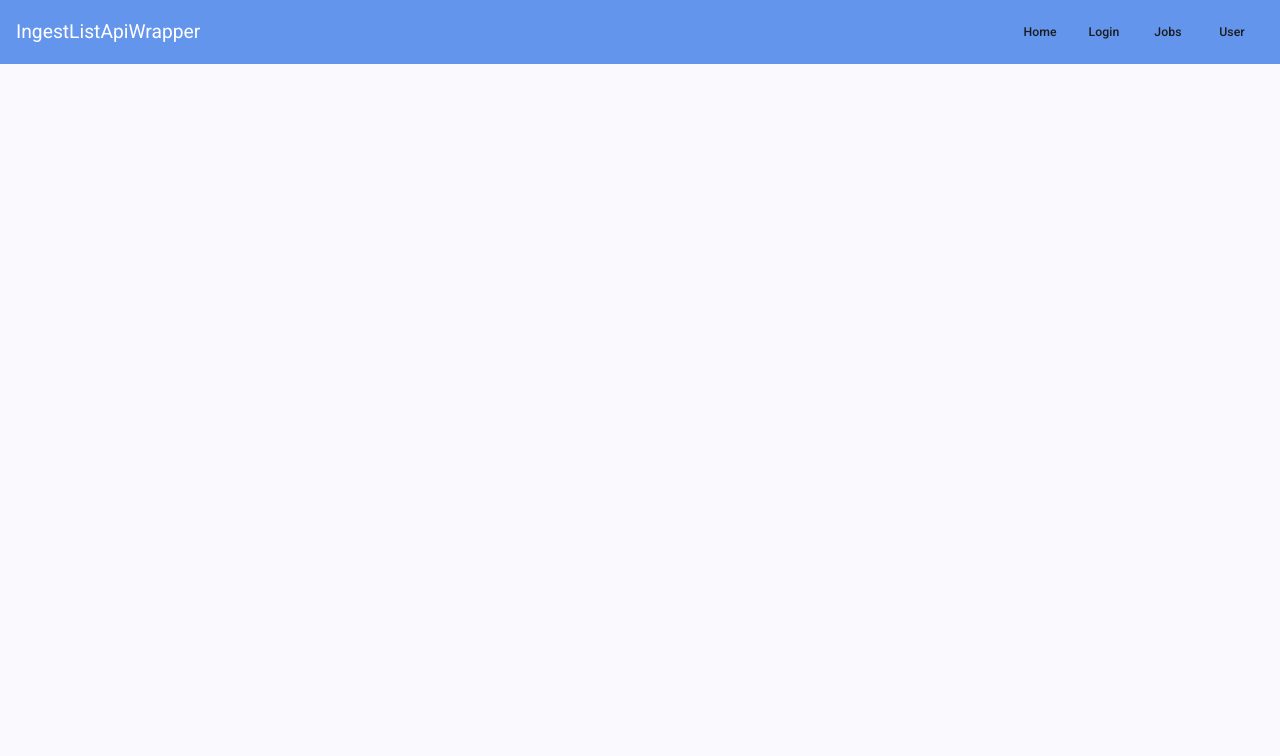
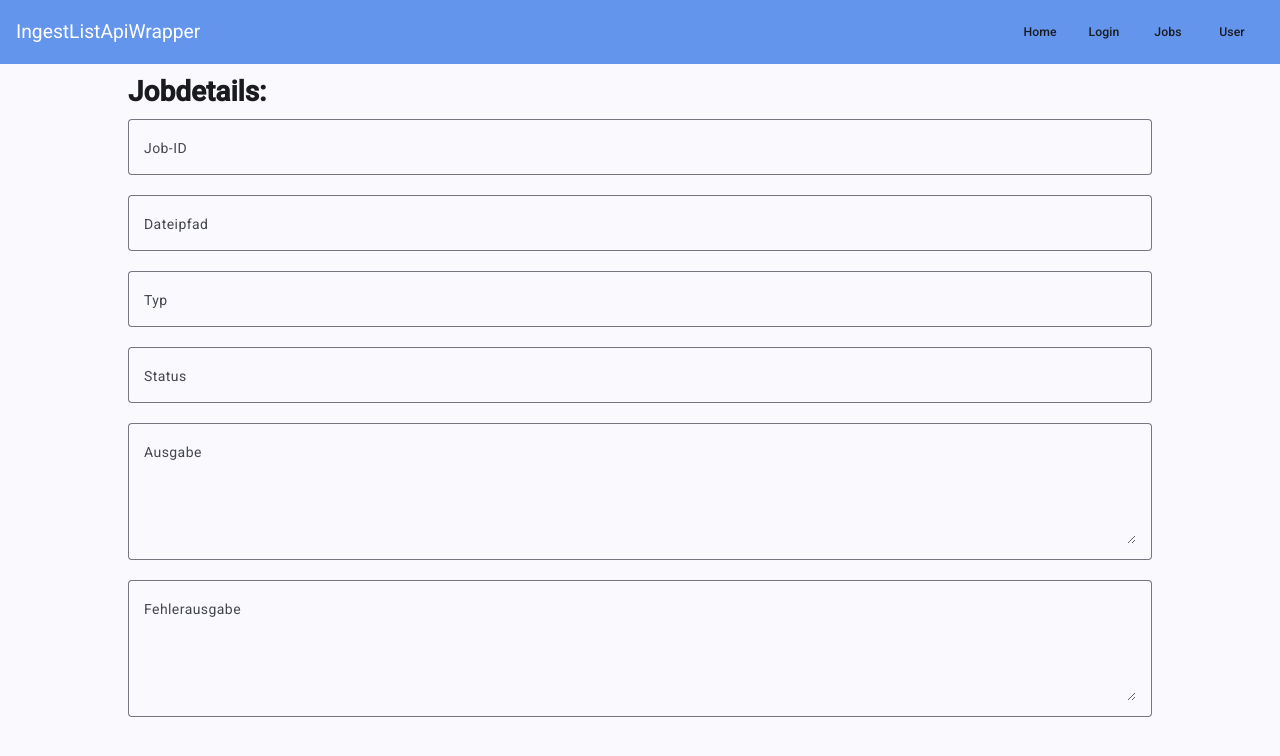
Before and after one commit to dhufe/IngestListApiWrapper, an Angular app in the folder frontend/: page /jobs/editJob/1 in a window 1280 px wide. Before the commit this address led to /. Shown: the top 756 px of the page. Built offline with nearby package versions, Linux system fonts and the light colour scheme.

Commit message:
Details are working now. Started Job creation

```diff
--- /dev/null
+++ b/frontend/src/app/components/job/job-create/job-create.html
@@ -0,0 +1 @@
+<p>job-create works!</p>
--- /dev/null
+++ b/frontend/src/app/components/job/job-details/job-details.html
@@ -0,0 +1,53 @@
+<div class="container">
+  <h1>Jobdetails:</h1>
+  <form (keyup.enter)="updateHost()">
+    <div class="row">
+      <div class="col-12">
+        <mat-form-field appearance="outline">
+          <mat-label>Job-ID</mat-label>
+          <input matInput id="jobid" type="text" readonly="true" placeholder="jobid" name="jobid" [(ngModel)]="job.id">
+        </mat-form-field>
+      </div>
+    </div>
+    <div class="row">
+      <div class="col-12">
+        <mat-form-field appearance="outline">
+          <mat-label>Dateipfad</mat-label>
+          <input matInput id="jobfilename" readonly="true" type="text" placeholder="Dateipfad" name="jobfilename" [(ngModel)]="job.filename">
+        </mat-form-field>
+      </div>
+    </div>
+    <div class="row">
+      <div class="col-12">
+        <mat-form-field appearance="outline">
+          <mat-label>Typ</mat-label>
+          <input matInput id="jobtype" readonly="true" type="text" placeholder="Dateipfad" name="jobtype" [(ngModel)]="job.type">
+        </mat-form-field>
+      </div>
+    </div>
+    <div class="row">
+      <div class="col-12">
+        <mat-form-field appearance="outline">
+          <mat-label>Status</mat-label>
+          <input matInput readonly="true" id="jobstatus" type="text" placeholder="Status" name="jobstatus" [(ngModel)]="job.status">
+        </mat-form-field>
+      </div>
+    </div>
+    <div class="row">
+      <div class="col-12">
+        <mat-form-field appearance="outline">
+          <mat-label>Ausgabe</mat-label>
+          <textarea matInput id="joboutput" type="text" placeholder="Ausgabe" name="joboutput" [(ngModel)]="job.output" rows="5"></textarea>
+        </mat-form-field>
+      </div>
+    </div>
+    <div class="row">
+      <div class="col-12">
+        <mat-form-field appearance="outline">
+          <mat-label>Fehlerausgabe</mat-label>
+          <textarea matInput id="joberror" readonly="true" type="text" placeholder="Fehler" name="joberror" [(ngModel)]="job.error" rows="5"></textarea>
+        </mat-form-field>
+      </div>
+    </div>
+  </form>
+</div>
--- /dev/null
+++ b/frontend/src/app/components/job/job-details/job-details.ts
@@ -0,0 +1,46 @@
+import {Component, OnInit} from '@angular/core';
+import {JobComponent} from '../job';
+import {Job} from '../../../model/job';
+import {JobService} from '../../../services/job';
+import {ActivatedRoute} from '@angular/router';
+import {FormsModule} from '@angular/forms';
+import {MatFormField, MatInputModule, MatLabel} from '@angular/material/input';
+
+@Component({
+  selector: 'app-job-details',
+  imports: [
+    FormsModule,
+    MatInputModule,
+    MatFormField,
+    MatLabel
+  ],
+  templateUrl: './job-details.html',
+  styleUrl: './job-details.scss',
+})
+export class JobDetails extends JobComponent implements OnInit {
+
+  job: Job = new Job();
+
+
+  constructor(private route: ActivatedRoute, private jobService: JobService) {
+    super();
+    this.route.params.subscribe(params => {
+      this.job = params['id'];
+      if (params && params['id']) {
+        const user = this.currentUser
+        if (user) {
+          this.jobService.getJobById(params['id'], user)
+            .subscribe(job => this.job = job);
+        }
+      }
+    });
+  }
+
+  ngOnInit() {
+
+  }
+
+  updateHost() {
+
+  }
+}
--- a/frontend/src/app/components/job/job-list/job-list.html
+++ b/frontend/src/app/components/job/job-list/job-list.html
@@ -1,35 +1,33 @@
-
-
 <mat-form-field>
   <mat-label>Filter</mat-label>
-  <input matInput (keyup)="applyFilter($event)" placeholder="Ex. Mia" #input>
+  <input matInput (keyup)="applyFilter($event)" placeholder="Pending" #input>
 </mat-form-field>
 
 <div class="container">
-<table mat-table [dataSource]="dataSource" class="mat-elevation-z8" matSort (matSortChange)="announceSortChange($event)">
+  <table mat-table [dataSource]="dataSource" class="mat-elevation-z8" matSort
+         (matSortChange)="announceSortChange($event)">
 
-  <!-- Position Column -->
+    <!-- ID Column -->
     <ng-container matColumnDef="Id">
-    <th mat-header-cell *matHeaderCellDef> Id </th>
-    <td mat-cell *matCellDef="let element"> {{element.id}} </td>
+      <th mat-header-cell *matHeaderCellDef> Id</th>
+      <td mat-cell *matCellDef="let element"> {{ element.id }}</td>
     </ng-container>
 
-  <!-- Name Column -->
+    <!-- FileName Column -->
     <ng-container matColumnDef="FileName">
-    <th mat-header-cell *matHeaderCellDef> Dateiname </th>
-    <td mat-cell *matCellDef="let element"> {{element.filename}} </td>
+      <th mat-header-cell *matHeaderCellDef> Dateiname</th>
+      <td mat-cell *matCellDef="let element"> {{ element.filename }}</td>
     </ng-container>
 
-  <!-- Weight Column -->
+    <!-- Type Column -->
     <ng-container matColumnDef="Type">
-    <th mat-header-cell *matHeaderCellDef> Typ </th>
-    <td mat-cell *matCellDef="let element"> {{element.type}} </td>
+      <th mat-header-cell *matHeaderCellDef> Typ</th>
+      <td mat-cell *matCellDef="let element"> {{ element.type }}</td>
     </ng-container>
 
-  <!-- Symbol Column -->
+    <!-- Status Column -->
     <ng-container matColumnDef="Status">
-    <th mat-header-cell *matHeaderCellDef> Status </th>
-
+      <th mat-header-cell *matHeaderCellDef> Status</th>
       <td mat-cell *matCellDef="let element">
         <!-- {{element.status}} -->
         <div class="float-end">
@@ -38,12 +36,33 @@
               <mat-icon aria-hidden="false" fontIcon="error"></mat-icon>
             }
             @case ("Completed") {
-            <mat-icon aria-hidden="false" fontIcon="check"></mat-icon>
+              <mat-icon aria-hidden="false" fontIcon="check_circle"></mat-icon>
             }
-          @default{
-            {{element.status}}
+            @case ("Running") {
+              <mat-icon aria-hidden="false" fontIcon="start"></mat-icon>
+            }
+            @case ("Pending") {
+              <mat-icon aria-hidden="false" fontIcon="pending"></mat-icon>
+            }
+            @default {
+              {{ element.status }}
             }
           }
+        </div>
+      </td>
+    </ng-container>
+
+    <!-- Aktion column -->
+    <ng-container matColumnDef="Aktion">
+      <th mat-header-cell *matHeaderCellDef></th>
+      <td mat-cell *matCellDef="let element">
+        <div class="float-end">
+          <button mat-button (click)="openDetails(element)" title="details">
+            <mat-icon aria-hidden="false" fontIcon="more_vert"></mat-icon>
+          </button>
+          <button mat-button routerLink="editJob/{{element.id}}" title="editieren">
+            <mat-icon aria-hidden="false" fontIcon="edit"></mat-icon>
+          </button>
         </div>
       </td>
     </ng-container>
@@ -53,7 +72,7 @@
 
     <!-- Row shown when there is no matching data. -->
     <tr class="mat-row" *matNoDataRow>
-    <td class="mat-cell" colspan="4">No data matching the filter "{{input.value}}"</td>
+      <td class="mat-cell" colspan="4">No data matching the filter "{{ input.value }}"</td>
     </tr>
 
   </table>
--- a/frontend/src/app/components/job/job-list/job-list.ts
+++ b/frontend/src/app/components/job/job-list/job-list.ts
@@ -1,5 +1,4 @@
 import {Component, OnInit, signal, ViewEncapsulation, ViewChild} from '@angular/core';
-import {ComponentUtils} from '../../component.utils';
 import {MatButtonModule} from '@angular/material/button';
 import {MatInputModule} from '@angular/material/input';
 import {MatFormFieldModule} from '@angular/material/form-field';
@@ -11,6 +10,8 @@ import {JobService} from '../../../services/job';
 import {MatSort, MatSortModule, Sort} from '@angular/material/sort';
 import {Job} from '../../../model/job';
 import {MatTableDataSource, MatTableModule} from '@angular/material/table';
+import {JobComponent} from '../job';
+import {RouterModule} from '@angular/router';
 
 
 @Component({
@@ -20,17 +21,17 @@ import {MatTableDataSource, MatTableModule} from '@angular/material/table';
   encapsulation: ViewEncapsulation.None,
   imports: [MatCardModule, FormsModule, MatInputModule,
     MatFormFieldModule, MatButtonModule, MatIconModule, MatTableModule,
-    MatPaginatorModule, MatPaginator, MatSort, MatSortModule
+    MatPaginatorModule, MatPaginator, MatSort, MatSortModule, RouterModule
   ],
   providers: [
     JobService
   ],
 })
-export class JobListComponent extends ComponentUtils implements OnInit {
+export class JobListComponent extends JobComponent implements OnInit {
 
   dataSource: MatTableDataSource<Job>;
   jobs: Job[] = [];
-  displayedColumns: string[] = ['Id', 'FileName', 'Type', 'Status'];
+  displayedColumns: string[] = ['Id', 'FileName', 'Type', 'Status', 'Aktion'];
 
   @ViewChild(MatPaginator) paginator: MatPaginator;
   @ViewChild(MatSort) sort: MatSort;
@@ -79,14 +80,18 @@ export class JobListComponent extends ComponentUtils implements OnInit {
     }
   }
 
-  openDeleteDialog(): void {
+  openEditJob(job: Job) {
+
+  }
+
+  openDetails(job: Job): void {
     // Erst Dialog erstellen
-    /*
-    const dialogData = new DeleteDialogData('Host', 'den Host ' + deleteHost.hostname);
+/*
+    const dialogData = new DeleteDialogData('Job', 'den Job ' + deleteHost.hostname);
     const dialogRef = this.dialog.open(DeleteDialogComponent, {
       data: dialogData
     });
-    */
+*/
     // Dann via Service Aktion ausführen
     /*
     dialogRef.afterClosed().subscribe(result => {
@@ -110,7 +115,6 @@ export class JobListComponent extends ComponentUtils implements OnInit {
     if (user) {
       this.jobService.getJobs(user)
         .subscribe(jobs => this.dataSource.data = jobs)
-      console.log(this.jobs)
     }
   }
 }
--- a/frontend/src/app/services/job.ts
+++ b/frontend/src/app/services/job.ts
@@ -26,6 +26,9 @@ export class JobService {
       })
     }
     return this.http.get<Job>(environment.apiBaseUrl + "job/" + id, httpOptions)
+      .pipe(
+        catchError(this.handleError<Job>('getJob'))
+      );
   }
 
   public getJobs(user: User): Observable<Job[]> {
@@ -37,12 +40,25 @@ export class JobService {
       })
     }
     return this.http.get<Job[]>(environment.apiBaseUrl + "jobs", httpOptions)
-      /*
       .pipe(
         catchError(this.handleError<Job[]>('getJobs', []))
       );
+  }
 
-       */
+  public createJob(user: User, job: Job): Observable<Job> {
+    const httpOptions = {
+      headers: new HttpHeaders({
+        'Authorization': 'Bearer ' + user.token,
+        'Content-Type': 'application/json',
+        'Accept': 'application/json'
+      })
+    }
+
+    const payload = JSON.stringify(job)
+        return this.http.post<Job>(environment.apiBaseUrl + "create", payload, httpOptions)
+      .pipe(
+        catchError(this.handleError<Job>('getJob'))
+      );
   }
 
   private handleError<T>(operation = 'operation', result?: T) {
```
Also changed, not shown: frontend/src/app/app.routes.ts (+6 -4 lines), frontend/src/app/components/job/job-create/job-create.ts (added, +16 -0 lines), frontend/src/app/components/job/job-create/job-create.scss (added), frontend/src/app/components/job/job-details/job-details.scss (added). Lines whose indentation alone changed are shown as unchanged.
